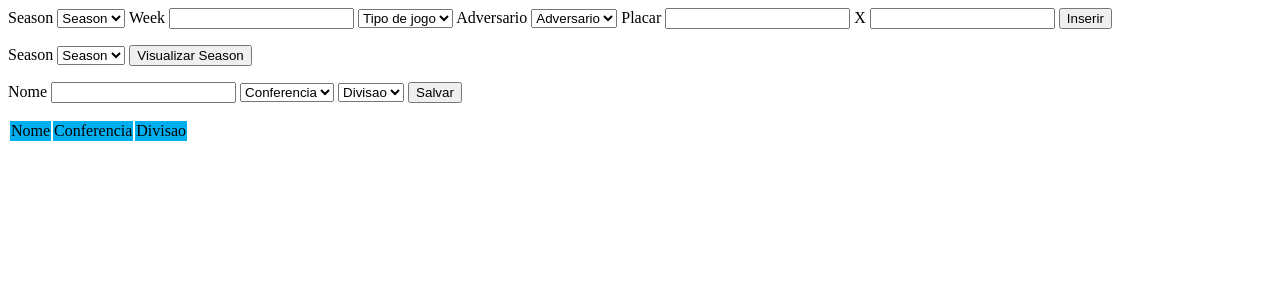
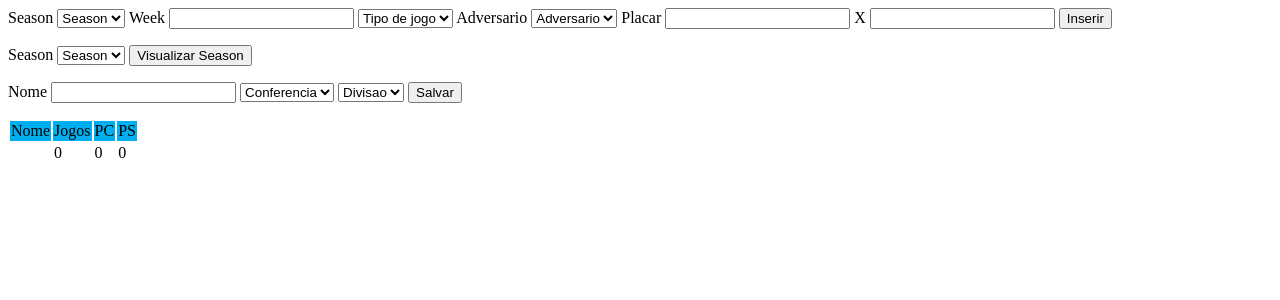
Before and after one commit to Fredrumond/Madden_Mobile, a PHP site: page / in a window 1280 px wide. Shown: the top 300 px of the page. Run offline with PHP 8.4, Linux system fonts and the light colour scheme; data that the repository does not hold is empty.

Commit message:
[NEW] Historico em desenvolvimento

```diff
--- a/index.php
+++ b/index.php
@@ -93,12 +93,16 @@
 <table class="table">
 	<tr bgcolor="#00afef">
 		<td>Nome</td>
-		<td>Conferencia</td>
-		<td>Divisao</td>
+		<td>Jogos</td>
+
+		<td>PC</td>
+		<td>PS</td>
 	</tr>
 	<?php
-		$teste = array();
-		$query = "SELECT * FROM times"; /*asc*/
+		$teste1 = 0;
+		$teste2 = 0;
+		$teste3 = 0;
+		$query = "SELECT nome_time,COUNT(nome_time),SUM(placar_h),SUM(placar_a) FROM times INNER JOIN week WHERE week.adversario = times.id_time";
 		$result = DBExecute($query);
 		$linha = mysqli_num_rows($result);
 		while ($row = mysqli_fetch_array($result))
@@ -106,8 +110,9 @@
     ?>
 	<tr>
 		<td><?php echo $row['nome_time']?></td>
-		<td><?php echo $row['conferencia']?></td>
-		<td><?php echo $row['divisao']?></td>
+		<td><?php echo $teste1?></td>
+		<td><?php echo $teste2?></td>
+		<td><?php echo $teste3?></td>
 	</tr>
 	<?php
 		}
```
Also changed, not shown: DB/query.txt (added, +10 -0 lines), README.md.
